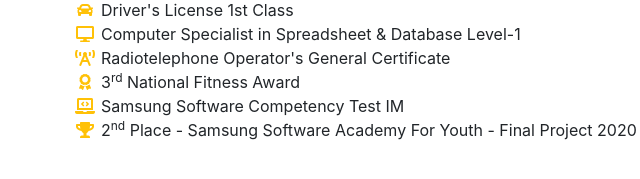
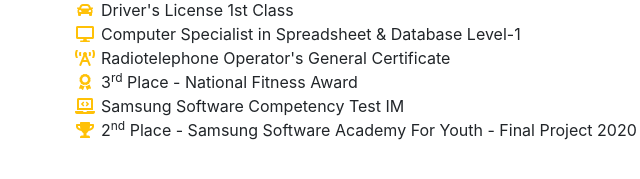
Before and after one commit to XECOH/XECOH.github.io, a website with bundled scripts: page index.html in a window 1280 px wide. Shown: the part 4479-4658 px from the top of the page, 259-899 px from the left. Built offline with nearby package versions, Linux system fonts and the light colour scheme; a web font is replaced by a local one.

Commit message:
edit somethings

```diff
--- a/index.html
+++ b/index.html
@@ -351,7 +351,7 @@
           <li>
             <i class="fa-li fas fa-award text-warning"></i>
             3<sup>rd</sup>
-            National Fitness Award
+            Place - National Fitness Award
           </li>
           <li>
             <i class="fa-li fas fa-laptop-code text-warning"></i>
```
